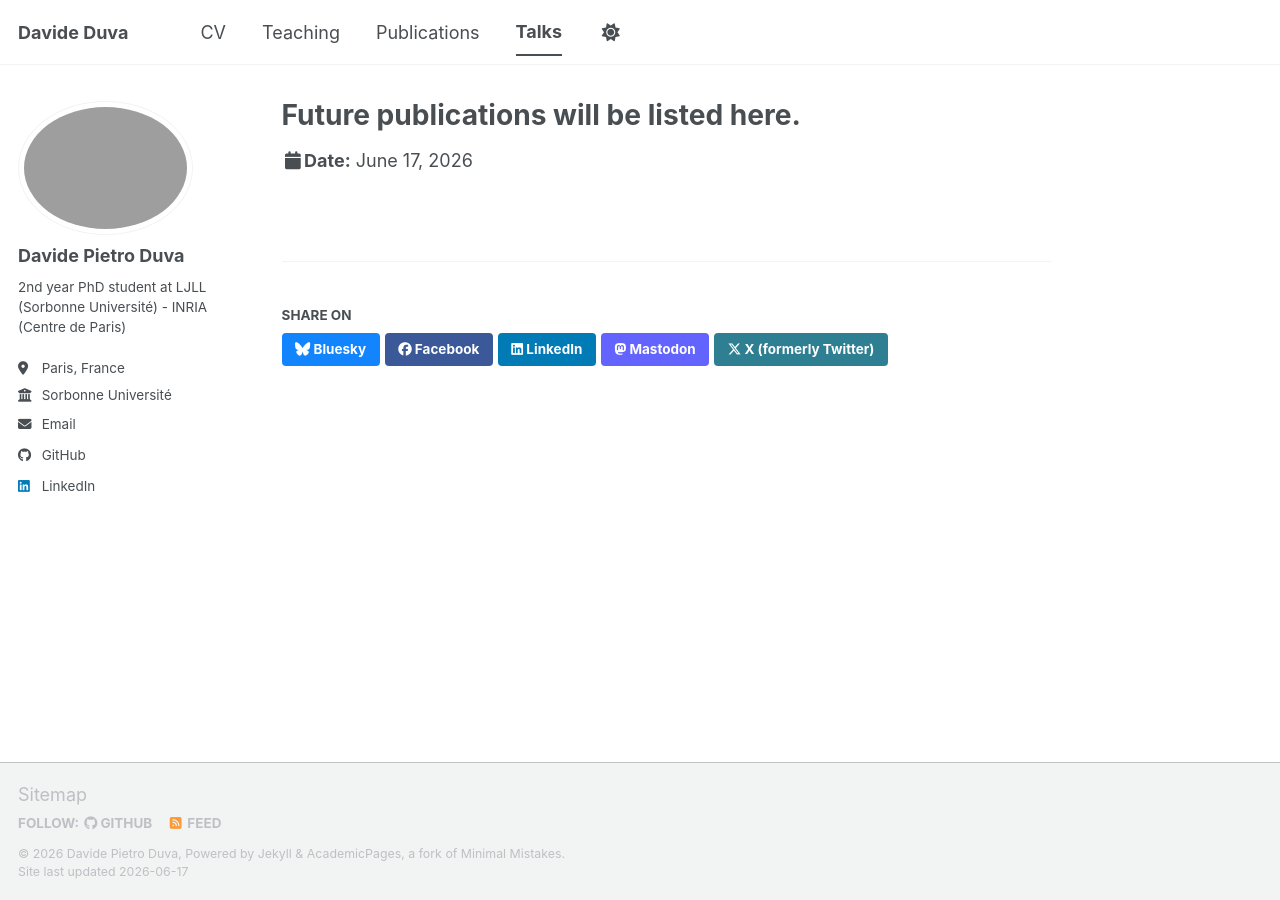
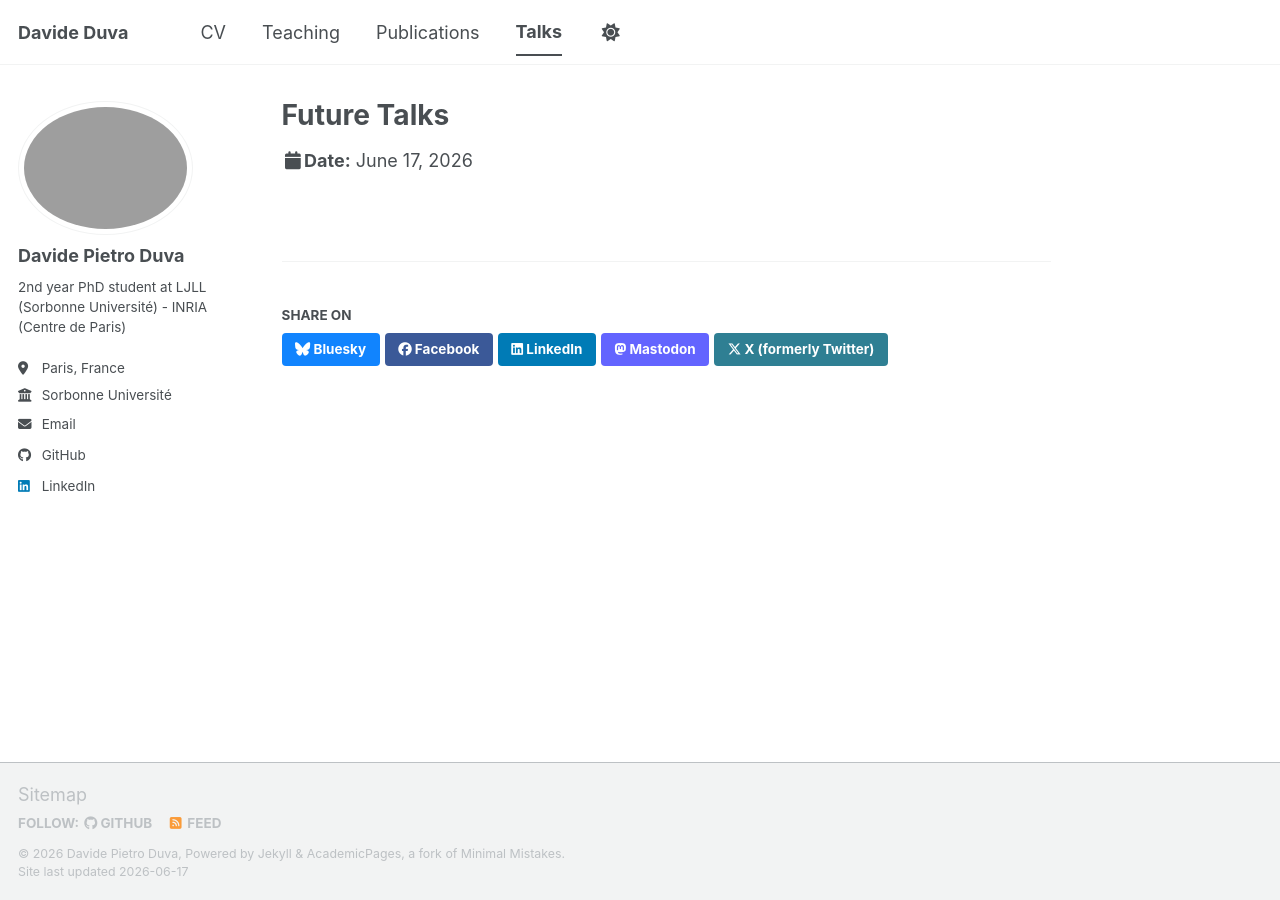
Before and after one commit to davideduva/davideduva.github.io, a Jekyll site: the page built from _talks/future-talks.md, in a window 1280 px wide. Built offline with Jekyll 4.4.1, drawn with Linux system fonts in a browser that asks for light colours; a script bundle is joined from its source files by our own code; library files that are not in the unit come from our copies.

Commit message:
Solved title for publications and talks

```diff
--- a/_talks/future-talks.md
+++ b/_talks/future-talks.md
@@ -1,3 +1,3 @@
 ---
-title: "Future publications will be listed here."
+type: "Future talks will be listed here."
 ---
```
Also changed, not shown: _publications/future-publications.md (+2 -1 lines).
